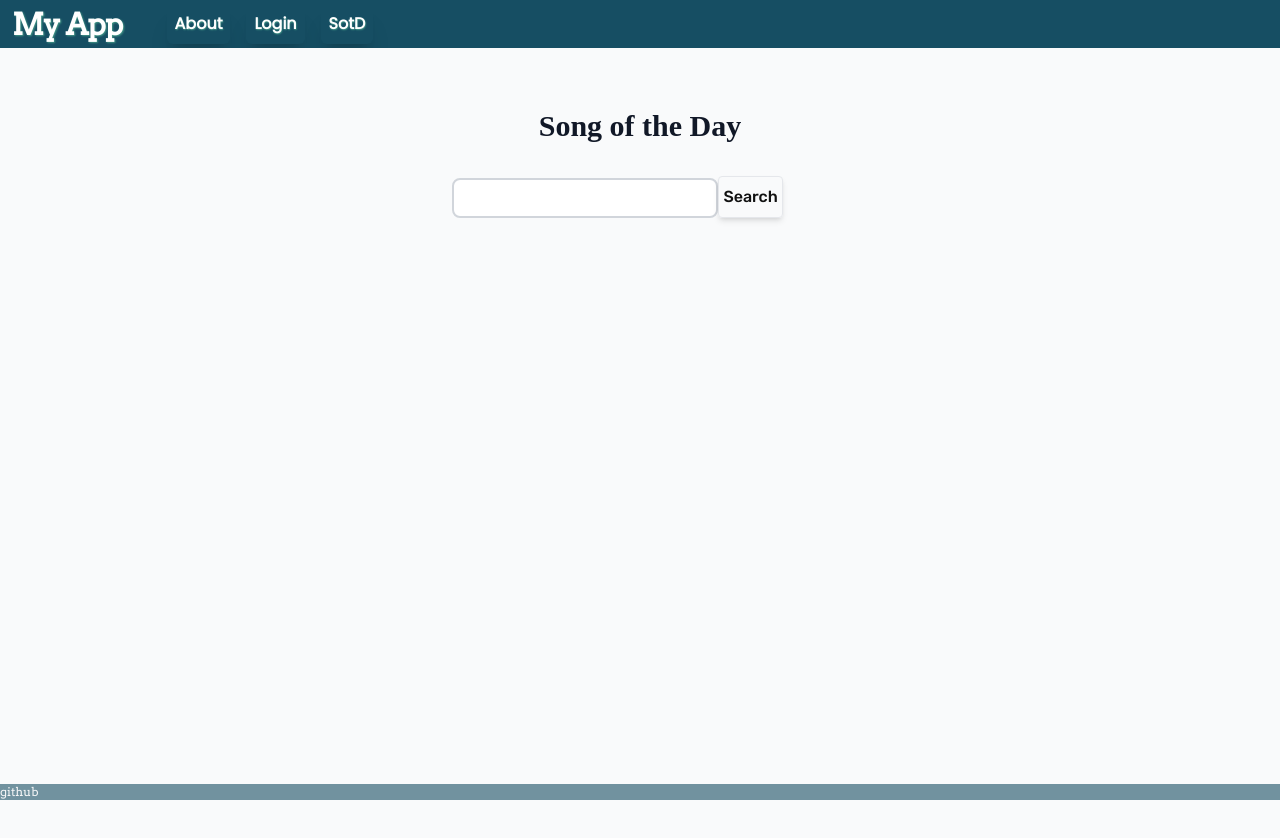
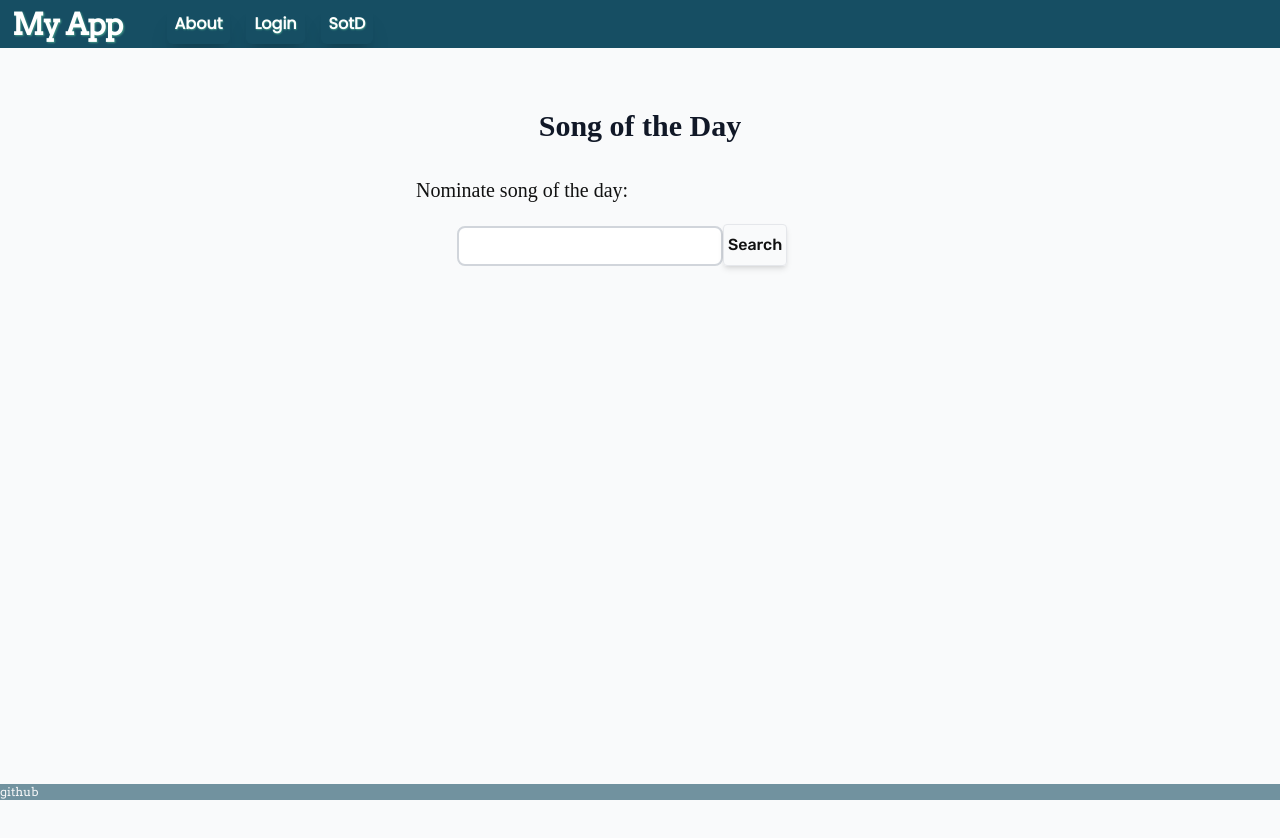
Before and after one commit to cheeseonamonkey/Sperdify, a React (Vite) app: page /songOfTheDay in a window 1280 px wide. Shown: the top 838 px of the page. Built offline with nearby package versions, Linux system fonts and the light colour scheme; a web font is replaced by a local one.

Commit message:
song search components

```diff
--- a/src/pages/SotdPage.tsx
+++ b/src/pages/SotdPage.tsx
@@ -19,7 +19,8 @@ export default function SongOfTheDayPage() {
                 <h2 className="mt-3 text-center text-3xl font-extrabold text-gray-900">
                     Song of the Day                </h2>
 
-                <div className='w-[90%]'>
+                <div className='w-[92%]'>
+                    <h3 className='text-xl'>Nominate song of the day:</h3>
                     <SpotifySearchBar setResults={setResults} />
                     <SearchResultsList results={results} />
                 </div>
```
